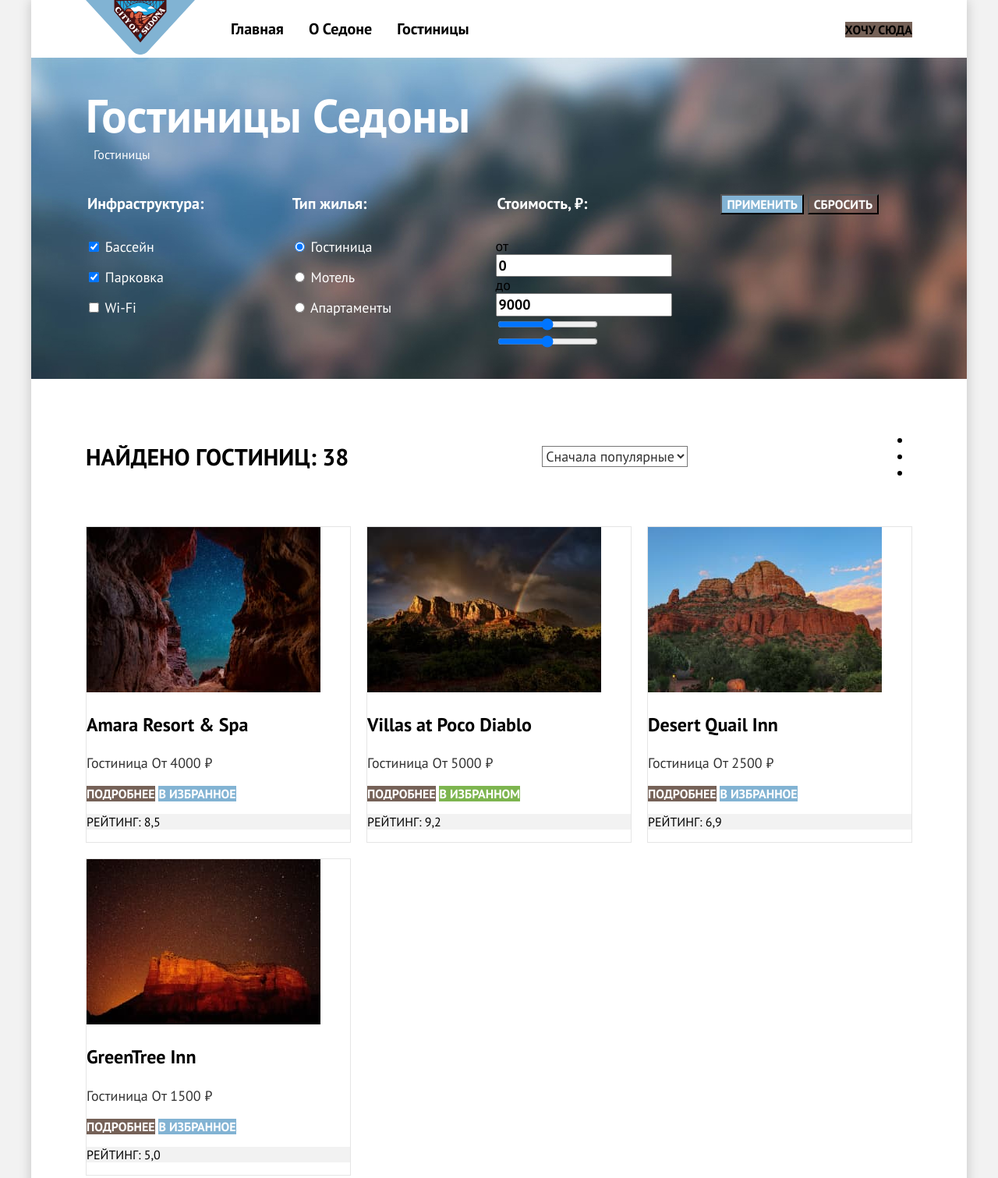
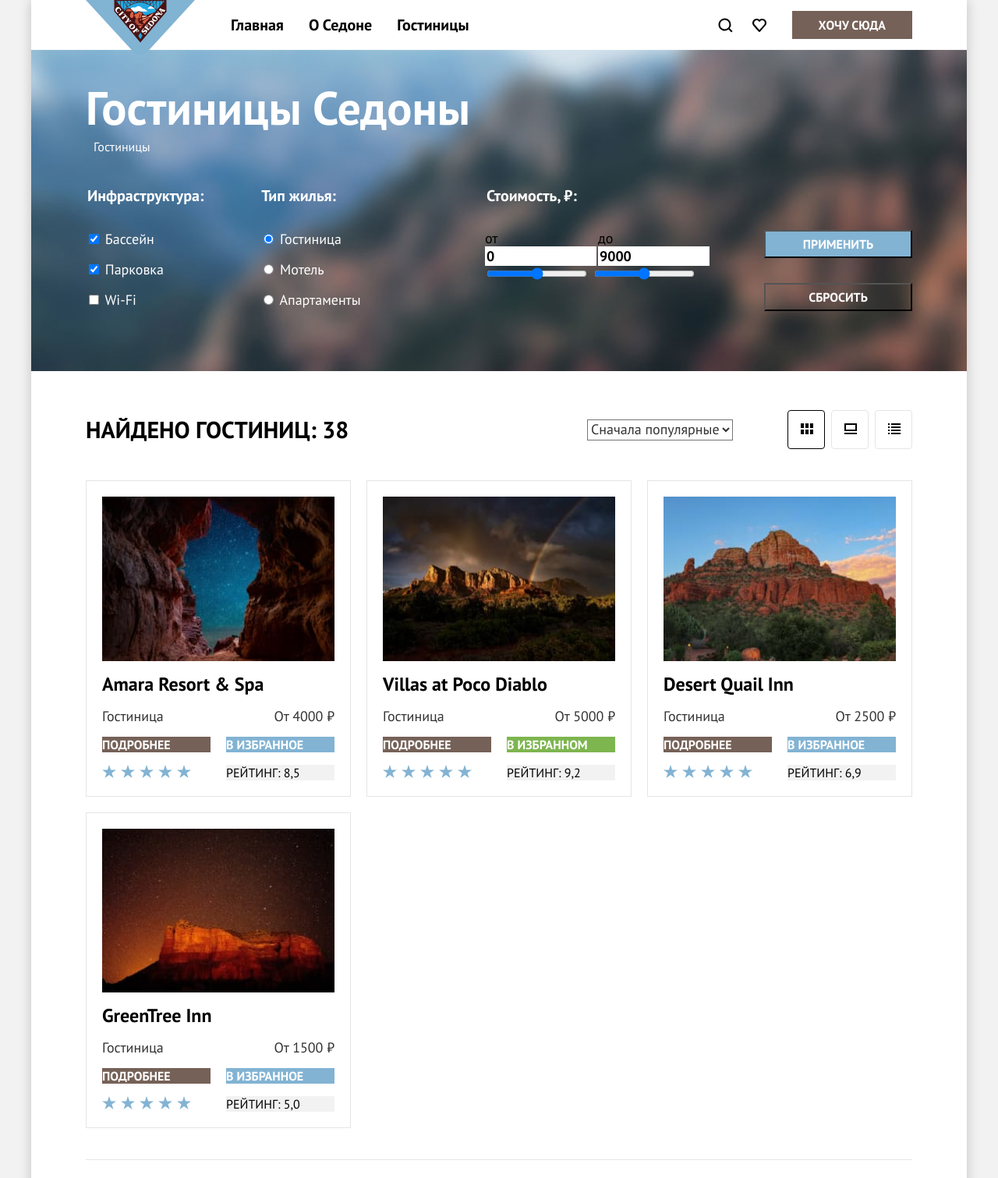
Before and after one commit to htmlacademy-htmlcss/1453105-sedona-2, a plain HTML site: page catalog.html in a window 1280 px wide. Shown: the top 1511 px of the page at 78% size. Drawn offline with Linux system fonts and the light colour scheme.

Commit message:
Начало разработки задания 6 Сетки компонентов на флексах

```diff
--- a/catalog.html
+++ b/catalog.html
@@ -26,12 +26,12 @@
       </ul>
       <ul class="navigation-list navigation-user">
         <li class="navigation-item">
-          <a class="navigation-link" href="#">
+          <a class="navigation-link  link-search" href="#">
             <span class="visually-hidden">Поиск</span>
           </a>
         </li>
         <li class="navigation-item">
-          <a class="navigation-link" href="#">
+          <a class="navigation-link link-favorite" href="#">
             <span class="visually-hidden">Избранное</span>
           </a>
         </li>
@@ -55,7 +55,7 @@
         </li>
       </ol>
       <form class="catalog-filter" action="https://echo.htmlacademy.ru/" method="get">
-        <fieldset class="catalog-filter-group">
+        <fieldset class="catalog-filter-group infrastructure">
           <legend class="catalog-filter-title">Инфраструктура:</legend>
           <ul class="catalog-filter-list">
             <li class="catalog-filter-item">
@@ -78,7 +78,7 @@
             </li>
           </ul>
         </fieldset>
-        <fieldset class="catalog-filter-group">
+        <fieldset class="catalog-filter-group housing">
           <legend class="catalog-filter-title">Тип жилья:</legend>
           <ul class="catalog-filter-list">
             <li class="catalog-filter-item">
@@ -101,7 +101,7 @@
             </li>
           </ul>
         </fieldset>
-        <fieldset class="catalog-filter-group">
+        <fieldset class="catalog-filter-group price">
           <legend class="catalog-filter-title">Стоимость, ₽:</legend>
           <ul class="catalog-filter-period">
             <li class="catalog-filter-period-item">
@@ -143,18 +143,18 @@
           <option class="option" value="expensive">Сначала дорогие</option>
         </select>
         <ul class="offers-view">
-          <li class="offers-view-item">
-            <a class="offers-view-link button button-selected" href="#">
+          <li class="offers-view-item selected">
+            <a class="offers-view-link show-medium-cards button button-selected" href="#">
               <span class="visually-hidden">Показать карточками</span>
             </a>
           </li>
           <li class="offers-view-item">
-            <a class="offers-view-link button" href="#">
+            <a class="offers-view-link show-large-cards button" href="#">
               <span class="visually-hidden">Показать большими карточками</span>
             </a>
           </li>
           <li class="offers-view-item">
-            <a class="offers-view-link button" href="#">
+            <a class="offers-view-link show-list-cards button" href="#">
               <span class="visually-hidden">Показать списком</span>
             </a>
           </li>
@@ -176,9 +176,13 @@
             <a class="offer-link action-button" href="#">В избранное</a>
           </div>
           <div class="offer-card-rating">
-            <div class="rating-stars">
-              <span class="visually-hidden">Уровень обслуживания</span>
-            </div>
+            <ul class="rating-stars">
+              <li class="star"></li>
+              <li class="star"></li>
+              <li class="star"></li>
+              <li class="star"></li>
+              <li class="star"></li>
+            </ul>
             <p class="rating-number">Рейтинг: 8,5</p>
           </div>
         </li>
@@ -197,9 +201,13 @@
             <a class="offer-link action-button favorite" href="#">В избранном</a>
           </div>
           <div class="offer-card-rating">
-            <div class="rating-stars">
-              <span class="visually-hidden">Уровень обслуживания</span>
-            </div>
+            <ul class="rating-stars">
+              <li class="star"></li>
+              <li class="star"></li>
+              <li class="star"></li>
+              <li class="star"></li>
+              <li class="star"></li>
+            </ul>
             <p class="rating-number">Рейтинг: 9,2</p>
           </div>
         </li>
@@ -218,9 +226,13 @@
             <a class="offer-link action-button" href="#">В избранное</a>
           </div>
           <div class="offer-card-rating">
-            <div class="rating-stars">
-              <span class="visually-hidden">Уровень обслуживания</span>
-            </div>
+            <ul class="rating-stars">
+              <li class="star"></li>
+              <li class="star"></li>
+              <li class="star"></li>
+              <li class="star"></li>
+              <li class="star"></li>
+            </ul>
             <p class="rating-number">Рейтинг: 6,9</p>
           </div>
         </li>
@@ -239,9 +251,13 @@
             <a class="offer-link action-button" href="#">В избранное</a>
           </div>
           <div class="offer-card-rating">
-            <div class="rating-stars">
-              <span class="visually-hidden">Уровень обслуживания</span>
-            </div>
+            <ul class="rating-stars">
+              <li class="star"></li>
+              <li class="star"></li>
+              <li class="star"></li>
+              <li class="star"></li>
+              <li class="star"></li>
+            </ul>
             <p class="rating-number">Рейтинг: 5,0</p>
           </div>
         </li>
@@ -271,11 +287,8 @@
       <h2 class="notification-title">Подпишитесь на рассылку</h2>
       <p class="notification-subtitle">Только полезная информация и никакого спама, честное бойскаутское!</p>
       <form class="notification-form" action="https://echo.htmlacademy.ru/" method="post">
-        <label>
-          <span class="visually-hidden">Электронная почта</span>
-          <input class="notification-input" type="email" id="notification-form-id" name="email"
-                 placeholder="Ваш e-mail">
-        </label>
+        <input class="notification-input" type="email" id="notification-form-id" name="email"
+               placeholder="Ваш e-mail">
         <button class="notification-button action-button" type="submit">Подписаться</button>
       </form>
     </section>
@@ -285,17 +298,17 @@
       <h2 class="visually-hidden">Контакты</h2>
       <ul class="contact-social-list">
         <li class="contact-social-item">
-          <a class="contact-social-link" href="https://vk.com/htmlacademy">
+          <a class="contact-social-link link-vk" href="https://vk.com/htmlacademy">
             <span class="visually-hidden">Cвязаться с нами в Vkontakte</span>
           </a>
         </li>
         <li class="contact-social-item">
-          <a class="contact-social-link" href="https://t.me/htmlacademy">
+          <a class="contact-social-link link-telegram" href="https://t.me/htmlacademy">
             <span class="visually-hidden">Cвязаться с нами в Telegram</span>
           </a>
         </li>
         <li class="contact-social-item">
-          <a class="contact-social-link" href="https://www.youtube.com/user/htmlacademyru">
+          <a class="contact-social-link link-youtube" href="https://www.youtube.com/user/htmlacademyru">
             <span class="visually-hidden">Cвязаться с нами в Youtube</span>
           </a>
         </li>
--- a/styles/style.css
+++ b/styles/style.css
@@ -62,6 +62,7 @@
   color: var(--main-color);
   background-color: var(--default-color);
   flex-grow: 1;
+  margin-top: -6px;
 }
 
 .link-button {
@@ -114,13 +115,19 @@
 }
 
 .navigation {
-  padding: 0 70px;
   display: flex;
+  width: 1060px;
+  margin: 0 auto;
 }
 
 .logo-link {
   width: 140px;
   margin-right: 30px;
+  z-index: 2;
+}
+
+.logo-link img {
+  display: block;
 }
 
 .navigation-list {
@@ -128,23 +135,17 @@
   margin: 0;
   padding: 0;
   display: flex;
+  flex-wrap: wrap;
+  max-width: 470px;
 }
 
 .navigation-list .navigation-item {
-  padding: 20px 16px;
-  align-content: center;
+  align-content: flex-start;
 }
 
 .navigation-user {
   margin-left: auto;
-}
-
-.navigation-user .navigation-item {
-  padding: 22px 12px;
-}
-
-.navigation-user .navigation-item:last-child {
-  padding: 14px 0 14px 20px;
+  justify-content: flex-end;
 }
 
 .navigation-link {
@@ -154,11 +155,34 @@
   text-align: center;
   color: var(--main-color);
   text-decoration: none;
+  padding: 20px 16px;
+  display: block;
 }
 
 .navigation-link.link-button {
   font-size: 16px;
   line-height: 1.25;
+  padding: 8px 34px;
+  display: block;
+  color: var(--default-color);
+}
+
+.navigation-item .link-button {
+  margin: 14px 0 14px 20px;
+}
+
+.link-search,
+.link-favorite {
+  display: block;
+  padding: 22px 12px;
+}
+
+.link-search:before {
+  content: url("/images/icons/search.svg");
+}
+
+.link-favorite:before {
+  content: url("/images/icons/heart.svg");
 }
 
 /* --------------- Representation --------------- */
@@ -195,7 +219,7 @@
 }
 
 .advantages-subtitle {
-  margin: 0 auto 70px;
+  margin: 0 auto 90px;
   width: 651px;
   font-size: 22px;
   line-height: 1.18;
@@ -221,7 +245,7 @@
   display: flex;
   flex-direction: column;
   align-self: center;
-  padding: 70px;
+  padding: 80px;
 }
 
 .advantages-item.item-dark {
@@ -239,7 +263,7 @@
 .advantages-item.item-light {
   background-color: #83b3d333;
   width: 400px;
-  padding: 70px;
+  padding: 80px;
   display: flex;
   flex-direction: column;
   justify-content: center;
@@ -248,7 +272,7 @@
 .advantages-item.item-brightest {
   background-color: #83b3d31f;
   width: 400px;
-  padding: 70px;
+  padding: 80px;
   display: flex;
   flex-direction: column;
   justify-content: center;
@@ -256,6 +280,7 @@
 
 .advantages-item-title {
   margin: 0 0 30px;
+  padding: 0 34px;
   font-size: 24px;
   line-height: 1.17;
   font-weight: 700;
@@ -373,7 +398,6 @@
 }
 
 .suggestion-link {
-
   font-weight: 700;
   text-decoration: none;
 }
@@ -421,17 +445,41 @@
   color: var(--default-color);
 }
 
+.notification-form {
+  display: flex;
+  align-items: center;
+  justify-content: center;
+  flex-direction: row;
+  width: 684px;
+  margin: 0 auto;
+}
+
 .notification-button {
   font-size: 20px;
   line-height: 1.8;
   font-weight: 700;
   text-align: center;
+  min-width: 232px;
+  min-height: 52px;
+  flex-shrink: 0;
+  border: none;
+  border-radius: 0 4px 4px 0;
 }
 
 .notification-input {
   font-size: 18px;
   line-height: 1.33;
   font-weight: 400;
+  flex-grow: 1;
+  padding: 14px 20px;
+  max-height: 52px;
+  max-width: 452px;
+  border: none;
+  border-radius: 4px 0 0 4px;
+}
+
+.catalog-page .notification-input {
+  background-color: #f2F2F2;
 }
 
 /* --------------- Catalog --------------- */
@@ -439,6 +487,7 @@
 .main-catalog {
   color: var(--main-color);
   background-color: var(--default-color);
+  margin-top: -6px;
 }
 
 .catalog-header {
@@ -457,15 +506,34 @@
 }
 
 .catalog-filter {
-  display: grid;
-  grid-template-columns: repeat(4, auto);
-  column-gap: 20px;
+  display: flex;
+  flex-direction: row;
+  justify-content: space-between;
 }
 
 .catalog-filter-group {
   padding: 0;
   margin: 0;
-  width: 200px;
+}
+
+.catalog-filter-button-wrapper {
+  margin-right: 0;
+}
+
+.catalog-filter-group.price {
+  max-width: 288px;
+  margin-left: auto;
+  margin-right: 70px;
+}
+
+.catalog-filter-group.housing {
+  max-width: 150px;
+  margin-right: 70px;
+}
+
+.catalog-filter-group.infrastructure {
+  max-width: 150px;
+  margin-right: 70px;
 }
 
 .catalog-filter-list {
@@ -498,6 +566,8 @@
   margin: 0;
   padding: 0;
   list-style: none;
+  display: flex;
+  gap: 2px;
 }
 
 .period-item-input {
@@ -506,6 +576,8 @@
   line-height: 1.3;
   font-weight: 700;
   color: var(--main-color);
+  max-width: 143px;
+  border: none;
 }
 
 .control {
@@ -514,10 +586,20 @@
   color: var(--default-color);
 }
 
+.catalog-filter-button-wrapper {
+  display: flex;
+  flex-direction: column;
+  gap: 32px;
+  margin-top: 56px;
+  max-width: 191px;
+}
+
 .catalog-filter-button {
   font-size: 16px;
   line-height: 1.25;
   font-weight: 700;
+  min-height: 36px;
+  min-width: 190px;
 }
 
 .breadcrumbs {
@@ -526,6 +608,7 @@
   margin: 0;
   margin-bottom: 40px;
   display: flex;
+  flex-wrap: wrap;
 }
 
 .breadcrumbs-item {
@@ -573,6 +656,7 @@
   font-weight: 400;
   color: var(--second-color);
   background-color: var(--default-color);
+  margin-left: auto;
 }
 
 .offers .option {
@@ -583,8 +667,13 @@
 }
 
 .offers-view {
-  display: flex;
-  flex-direction: column;
+  display: grid;
+  grid-template-columns: repeat(3, 48px);
+  gap: 8px;
+  margin: 0;
+  padding: 0;
+  list-style: none;
+  margin-left: 70px;
 }
 
 .offer-list {
@@ -593,16 +682,66 @@
   margin: 0;
   margin-bottom: 40px;
   display: grid;
-  grid-template-columns: repeat(3, auto);
+  grid-template-columns: repeat(3, 1fr);
   gap: 20px;
+}
+
+.offers-view-link {
+  padding: 17px 16px;
+  display: block;
+}
+
+.offers-view-item {
+  border: 1px solid #e5e5e5;
+  border-radius: 4px;
+}
+
+.offers-view-item.selected {
+  border-color: var(--main-color);
+}
+
+.show-medium-cards:before {
+  content: url("/images/icons/view/view-flat.svg");
+  display: flex;
+  width: 16px;
+  height: 14px;
+  align-items: center;
+  justify-content: center;
+}
+
+.show-large-cards:before {
+  content: url("/images/icons/view/view-main.svg");
+  display: flex;
+  width: 16px;
+  height: 14px;
+  align-items: center;
+  justify-content: center;
+}
+
+.show-list-cards:before {
+  content: url("/images/icons/view/view-table.svg");
+  display: flex;
+  width: 16px;
+  height: 14px;
+  align-items: center;
+  justify-content: center;
 }
 
 .offer-card {
   border: 1px solid #E5E5E5;
+  display: grid;
+  padding: 20px;
+  gap: 16px;
 }
 
 .offer-card-link {
   text-decoration: none;
+  display: block;
+}
+
+.offer-card-image {
+  display: block;
+  margin-bottom: 16px;
 }
 
 .offer-card-title {
@@ -610,6 +749,14 @@
   line-height: 1.17;
   font-weight: 700;
   color: var(--main-color);
+  margin: 0;
+}
+
+.offer-card-info {
+  margin: 0;
+  display: grid;
+  grid: 1fr / 1fr 1fr;
+  gap: 20px;
 }
 
 .offer-card-type {
@@ -619,6 +766,19 @@
 .offer-card-price {
   font-weight: 400;
   color: var(--second-color);
+  justify-self: end;
+}
+
+.offer-card-action {
+  display: grid;
+  grid: 1fr / 1fr 1fr;
+  gap: 20px;
+}
+
+.offer-card-rating {
+  display: grid;
+  grid: 1fr / 1fr 1fr;
+  gap: 20px;
 }
 
 .offer-link {
@@ -628,12 +788,32 @@
   text-decoration: none;
 }
 
+.rating-stars {
+  display: flex;
+  flex-direction: row;
+  margin: 0;
+  padding: 0;
+  list-style: none;
+}
+
 .rating-number {
   font-size: 16px;
   line-height: 1.25;
   font-weight: 400;
   text-transform: uppercase;
   background-color: #f2F2F2;
+  margin: 0;
+}
+
+.star {
+  background-image: url("/images/icons/star.svg");
+  width: 18px;
+  height: 18px;
+  margin-right: 6px;
+}
+
+.star:last-child {
+  margin-right: 0;
 }
 
 .pagination {
@@ -641,6 +821,8 @@
   margin: 0;
   padding: 40px 0 0;
   display: flex;
+  flex-direction: row;
+  flex-wrap: wrap;
   border-top: 1px solid #E5E5E5;
 }
 
@@ -691,11 +873,41 @@
   display: flex;
   justify-content: space-between;
   align-items: center;
-  padding: 40px 70px 30px;
+  padding: 40px 0 30px;
+  width: 1060px;
+  margin: 0 auto;
 }
 
 .contact-social-list {
   display: flex;
+  margin: 0;
+  padding: 0;
+  list-style: none;
+  align-items: center;
+  justify-content: center;
+}
+
+.contact-social-link {
+
+}
+
+.contact-social-item {
+
+}
+
+.link-vk:before {
+  display: block;
+  content: url("/images/icons/social/social-vk.svg");
+}
+
+.link-telegram:before {
+  display: block;
+  content: url("/images/icons/social/social-telegram.svg");
+}
+
+.link-youtube:before {
+  display: block;
+  content: url("/images/icons/social/social-youtube.svg");
 }
 
 .contact-phone {
```
Also changed, not shown: index.html (+7 -10 lines).
